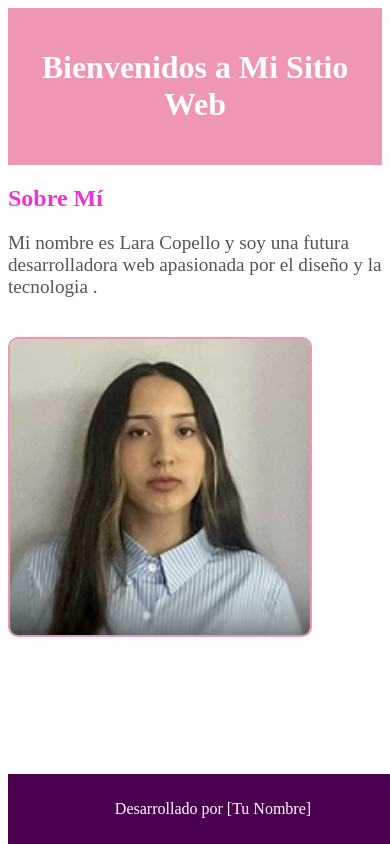
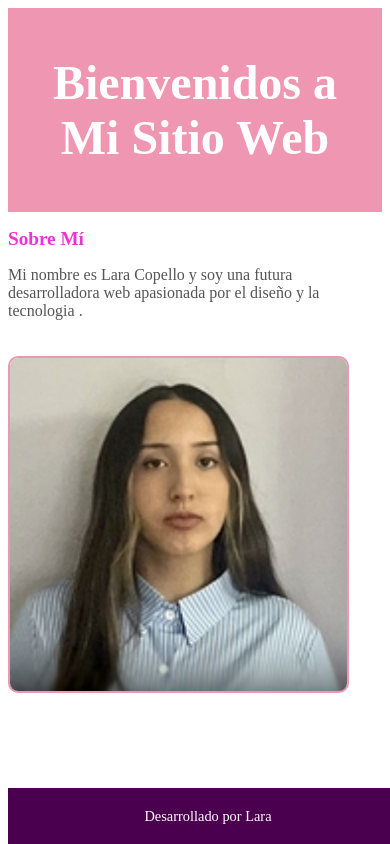
Before and after one commit to laracopello/laracopello.github.io, a plain HTML site: page mi sitio/index.html in a window 390 px wide. Drawn offline with Linux system fonts and the light colour scheme.

Commit message:
segundo commit portafolio

```diff
--- a/mi sitio/index.html
+++ b/mi sitio/index.html
@@ -18,7 +18,7 @@
     </section>
 
     <footer id="main-footer">
-        <p>Desarrollado por [Tu Nombre]</p>
+        <p>Desarrollado por Lara</p>
     </footer>
 </body>
 </html>
--- a/mi sitio/styles.css
+++ b/mi sitio/styles.css
@@ -33,3 +33,42 @@
     border-radius: 10px;
     width: 300px;
 }
+/* Para pantallas pequeñas (smartphones) */
+@media (max-width: 600px) {
+    #main-header {
+        font-size: 1.5em; /* Reduce el tamaño del texto del header */
+        padding: 15px;
+    }
+
+    .subtitle {
+        font-size: 1.2em; /* Ajusta subtítulos */
+    }
+
+    .text {
+        font-size: 1em; /* Reduce el tamaño del texto para mayor legibilidad */
+    }
+
+    .image {
+        width: 90%; /* Ajusta el tamaño de la imagen al ancho de la pantalla */
+    }
+
+    #main-footer {
+        font-size: 0.9em; /* Ajusta el tamaño del texto del footer */
+        padding: 5px;
+    }
+}
+
+/* Para pantallas medianas (tablets) */
+@media (min-width: 601px) and (max-width: 1024px) {
+    #main-header {
+        font-size: 2em;
+    }
+
+    .text {
+        font-size: 1.1em;
+    }
+
+    .image {
+        width: 70%;
+    }
+}
```
